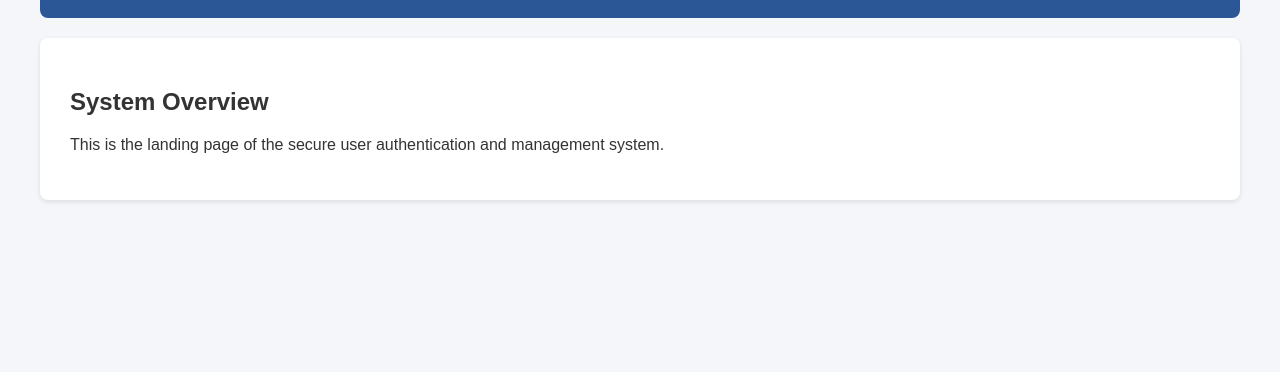
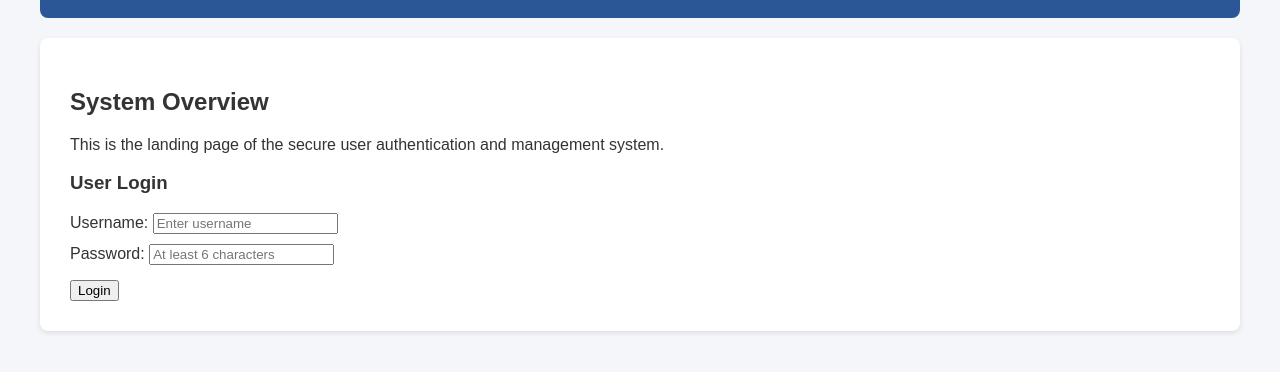
Before and after one commit to SidantxDev/git-workflow-assignment, a plain HTML site: page index.html in a window 1280 px wide. Shown: the part 160-532 px from the top of the page. Drawn offline with Linux system fonts and the light colour scheme.

Commit message:
Update index.html: Add login form structure

```diff
--- a/index.html
+++ b/index.html
@@ -23,6 +23,22 @@
     <main>
         <h2>System Overview</h2>
         <p>This is the landing page of the secure user authentication and management system.</p>
+        <section id="login-container">
+            <h3>User Login</h3>
+            <form id="loginForm">
+                <div>
+                    <label for="username">Username:</label>
+                    <input type="text" id="username" name="username" placeholder="Enter username" required>
+                </div>
+                <div style="margin-top: 10px;">
+                    <label for="password">Password:</label>
+                    <input type="password" id="password" name="password" placeholder="At least 6 characters" required>
+                </div>
+                <div style="margin-top: 15px;">
+                    <button type="submit" id="loginBtn">Login</button>
+                </div>
+            </form>
+        </section>
     </main>
 </body>
 </html>
```
